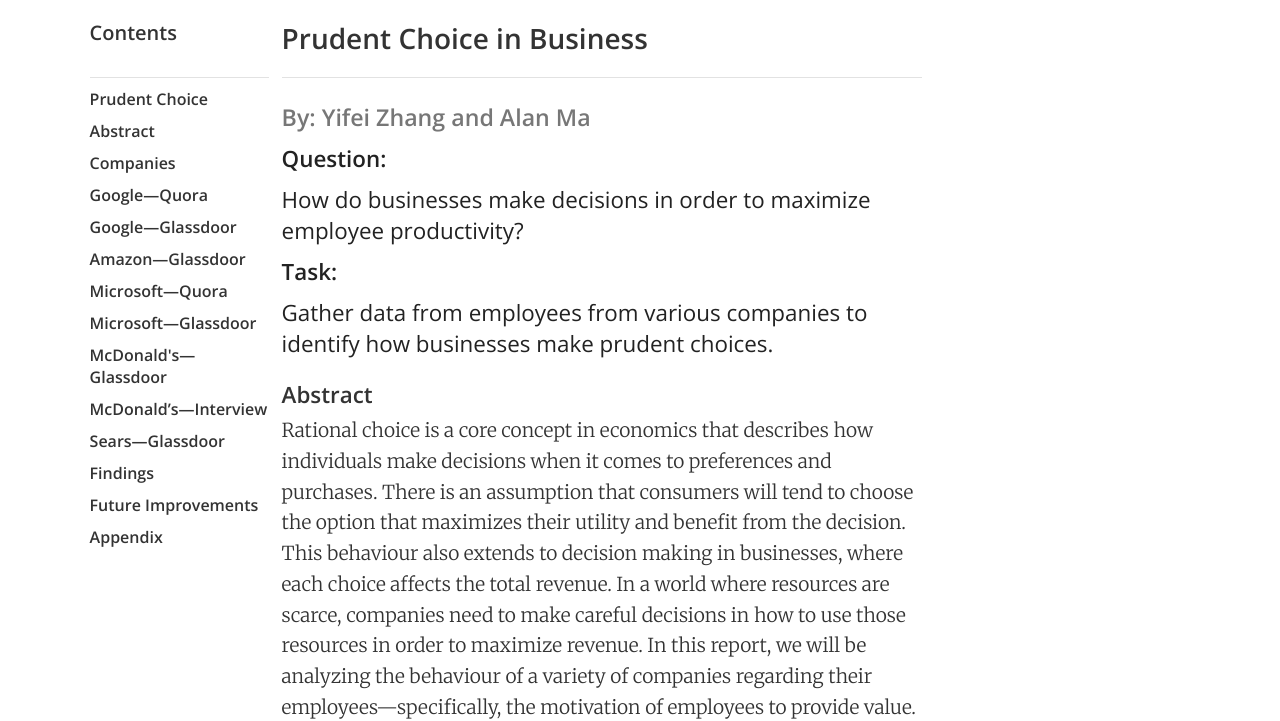
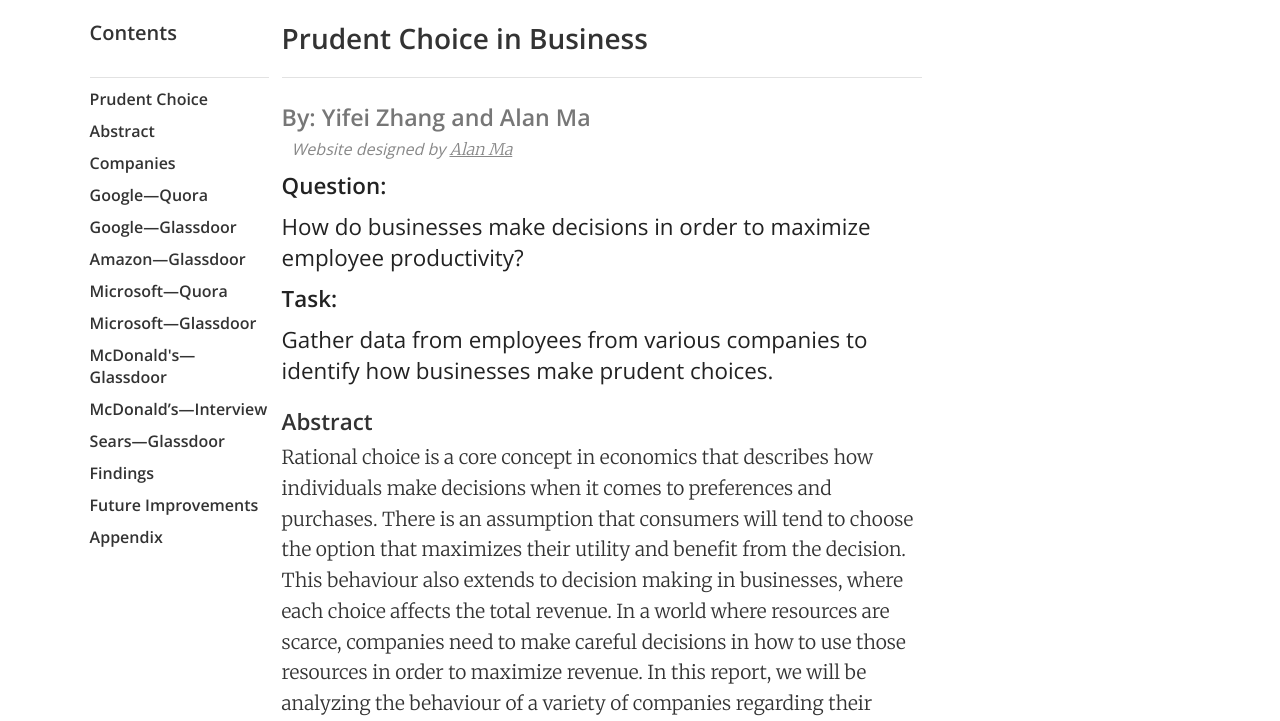
Before and after one commit to alan-ma/PrudentChoice, a plain HTML site: page index.html in a window 1280 px wide. Shown: the part 81-802 px from the top of the page. Drawn offline with nearby package versions, Linux system fonts and the light colour scheme.

Commit message:
added web dev credit

```diff
--- a/index.html
+++ b/index.html
@@ -16,6 +16,7 @@
 		<div class="meta">
 			<h2 id="0">Prudent Choice in Business</h2>
 			<h3>By: Yifei Zhang and Alan Ma</h3>
+			<h6><i>Website designed by <a href="https://github.com/alan-ma" target="_blank">Alan Ma</a></i></h6>
 			<h4>Question: <span>How do businesses make decisions in order to maximize employee productivity?</span></h4>
 			<h4>Task: <span>Gather data from employees from various companies to identify how businesses make prudent choices.</span></h4>
 			<h5 id="1">Abstract</h5>
--- a/main.css
+++ b/main.css
@@ -86,6 +86,14 @@ p, li, a {
 	margin: 5px 10px;
 	font-weight: 400;
 }
+.main h6 i {
+	font-size: 1rem;
+	margin: 0;
+	color: #888;
+}
+.main h6 i a {
+	color: inherit;
+}
 .main p, .main li {
 	font-size: 1.2rem;
 	color: #333;
```
